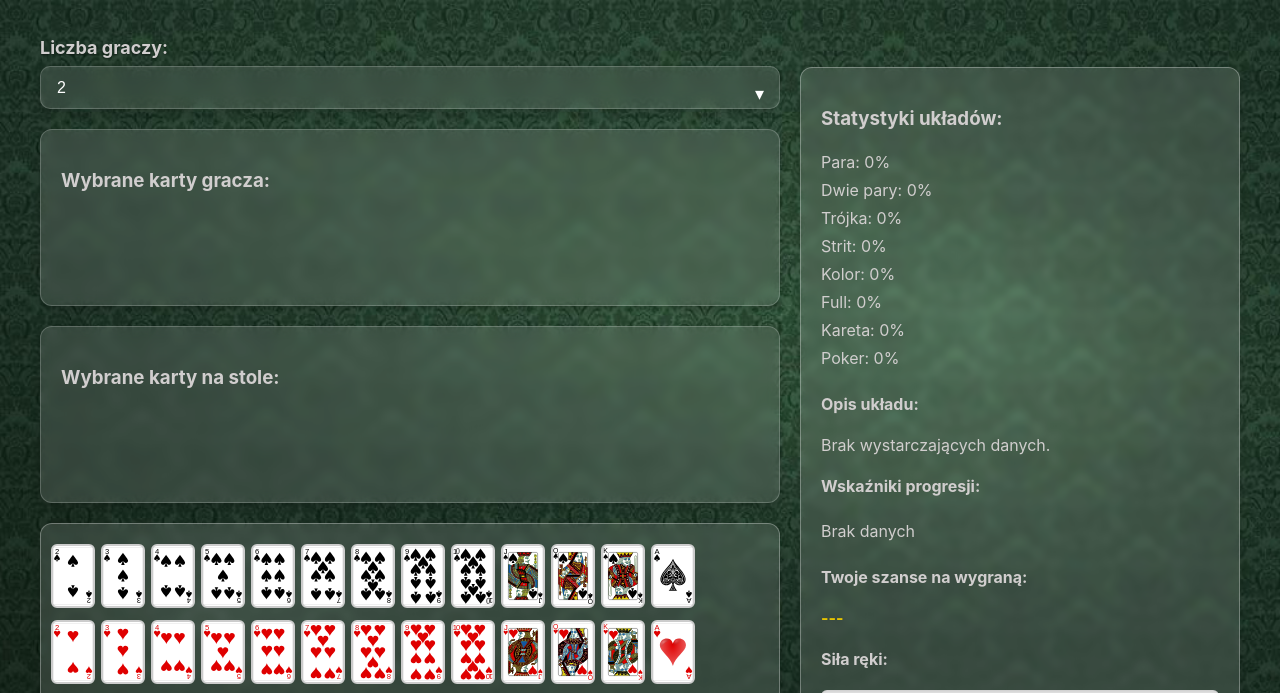
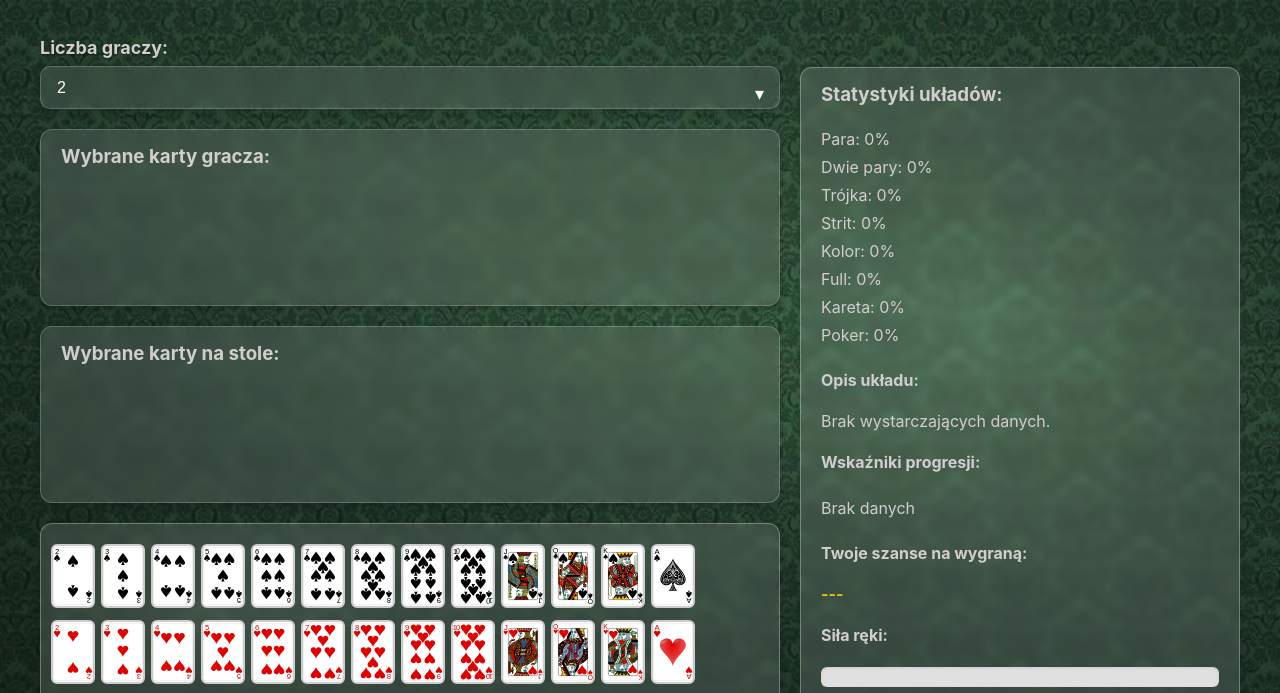
Before and after one commit to kacperwerakso/Poker-Calculator, a plain HTML site: page index.html in a window 1280 px wide. Shown: the part 99-792 px from the top of the page. Drawn offline with Linux system fonts and the light colour scheme.

Commit message:
Update style.css

```diff
--- a/style.css
+++ b/style.css
@@ -78,6 +78,11 @@ h1 {
     /* czarne obramowanie */
     letter-spacing: 3px;
 }
+
+h3 {
+    margin-top: -5px
+}
+
 
 .section {
     margin: 0px;
```
